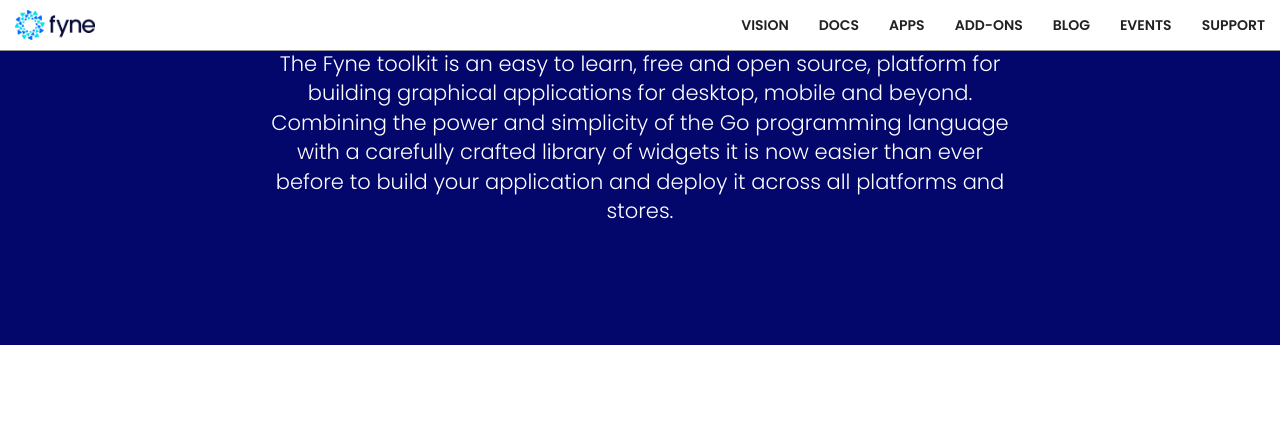
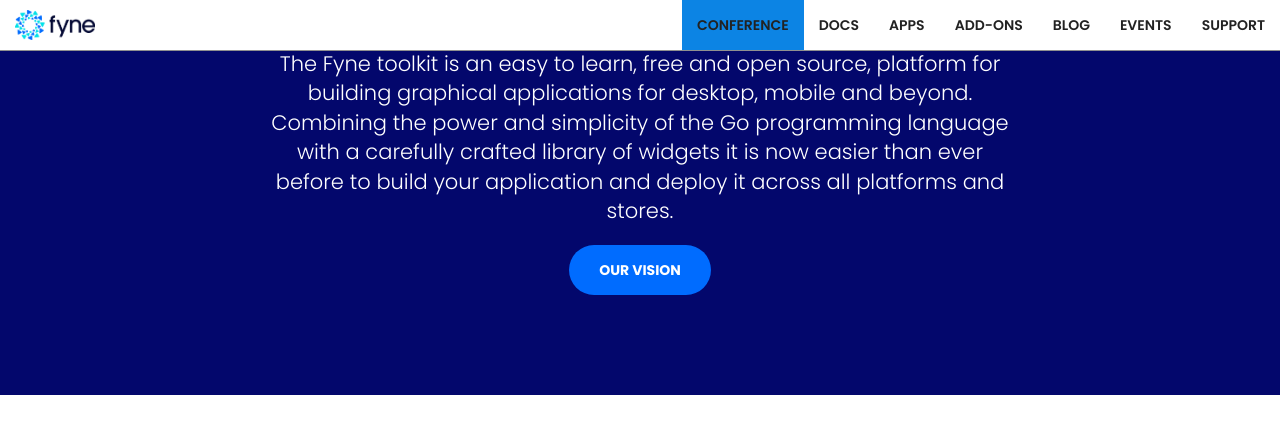
Before and after one commit to fyne-io/fyne-io.github.io, a Jekyll site: the page built from index.md, in a window 1280 px wide and 900 px high, scrolled down 387 px, cut to the strip 0-421 px from the top of the window. Built offline with Jekyll 4.4.1, drawn with Linux system fonts in a browser that asks for light colours.

Commit message:
Move conf to navigation

```diff
--- a/_includes/nav.html
+++ b/_includes/nav.html
@@ -16,7 +16,7 @@
         <div class="collapse navbar-collapse" id="bs-example-navbar-collapse-1">
             <ul class="nav navbar-nav navbar-right">
                 <li>
-			<a href="/vision/">Vision</a>
+			<a href="https://conf.fyne.io" style="background: #0c84e4;">Conference</a>
                 </li>
                 <li>
 			<a href="https://developer.fyne.io/">Docs</a>
--- a/index.md
+++ b/index.md
@@ -13,7 +13,8 @@
                   Combining the power and simplicity of the Go programming language with a
                  carefully crafted library of widgets it is now easier than ever before to build
                   your application and deploy it across all platforms and stores.
-              </p>
+                </p>
+                <a href="/vision/" class="btn btn-primary btn-xl">Our Vision</a>
             </div>
         </div>
     </div>
```
